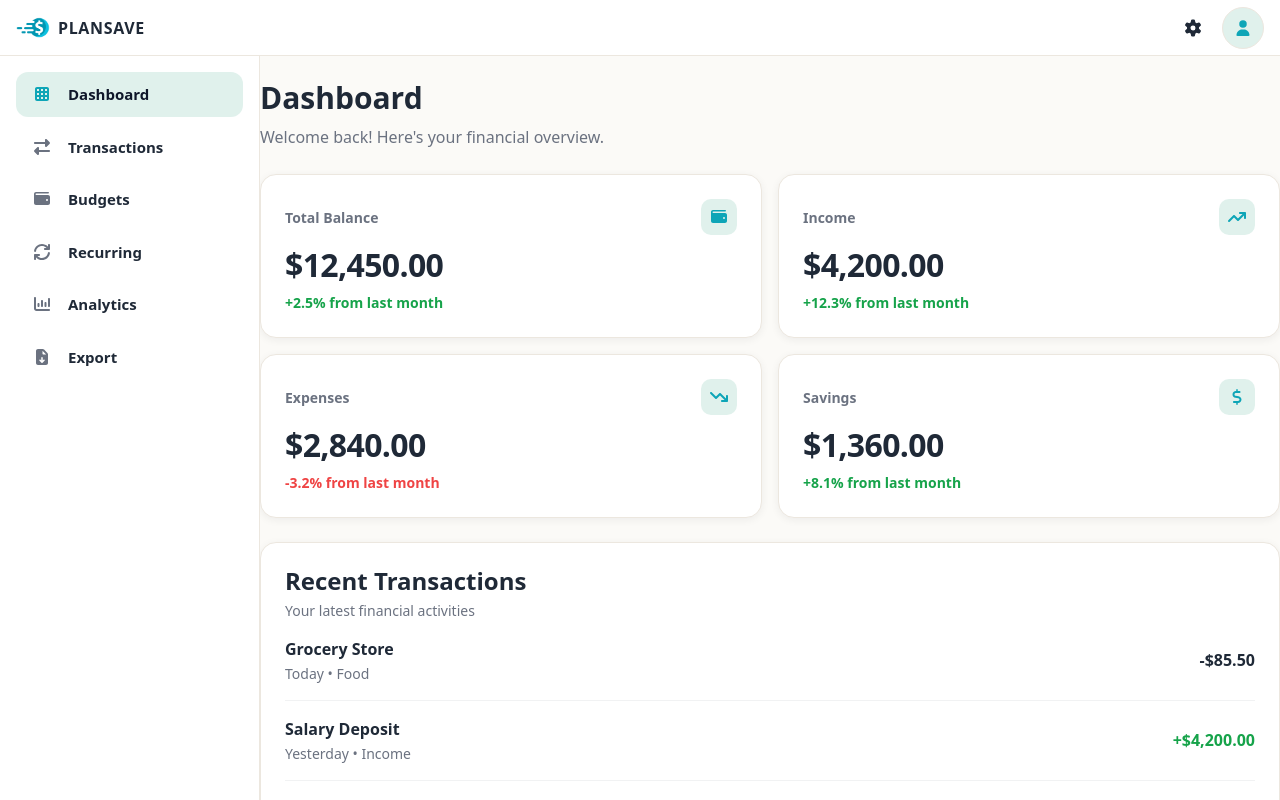
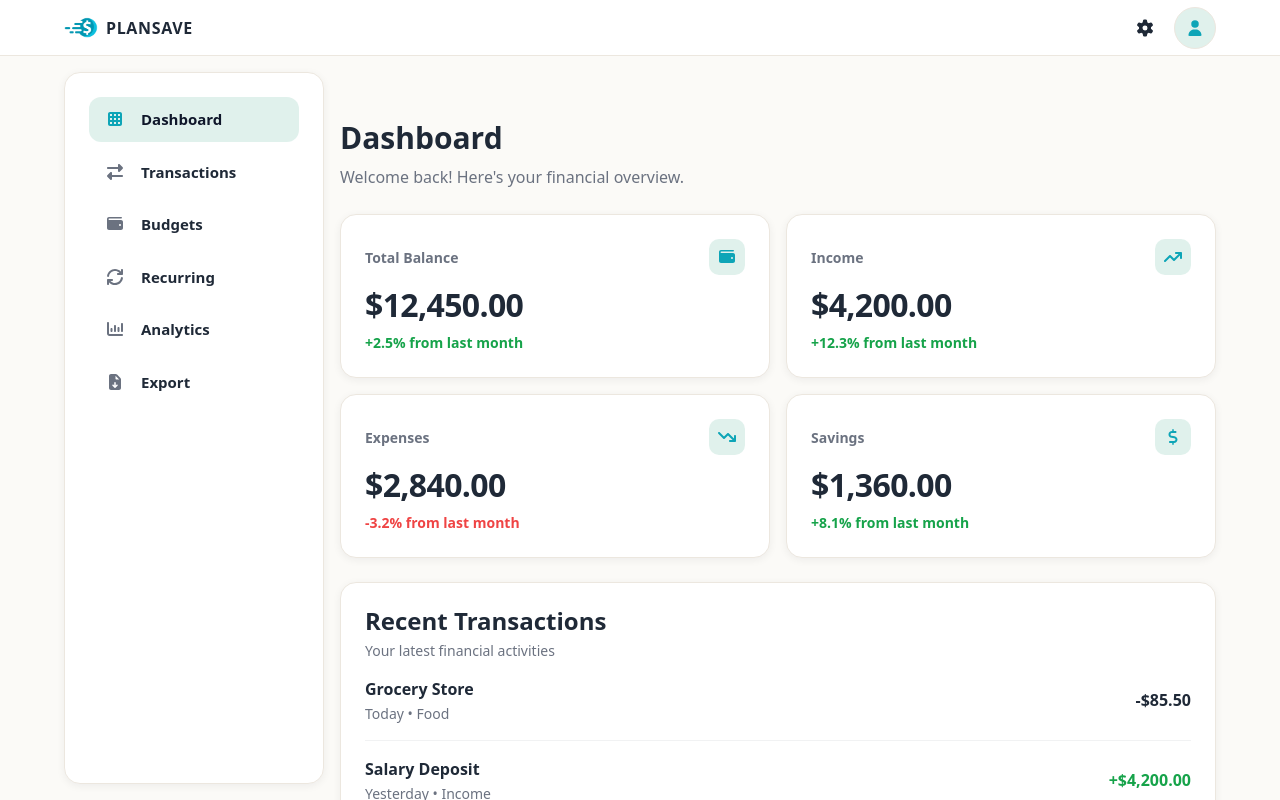
Before and after one commit to wandaazhar007/app-plansave, a React (Vite) app: page /app/dashboard in a window 1280 px wide. Shown: the top 800 px of the page. Built offline with nearby package versions, Linux system fonts and the light colour scheme; no server answers; sample sign-in values are in the browser's storage.

Commit message:
fixing layout sidebar

```diff
--- a/src/components/navbar/Navbar.module.scss
+++ b/src/components/navbar/Navbar.module.scss
@@ -8,8 +8,32 @@
   border-bottom: 0.1rem solid var(--ps-border);
   display: flex;
   align-items: center;
+}
+
+/* ✅ align dengan container + max width */
+.inner {
+  width: 100%;
+  height: 100%;
+  max-width: v.$container-max;
+  margin-inline: auto;
+
+  display: flex;
+  align-items: center;
   justify-content: space-between;
-  padding: 0 v.$space-4;
+
+  padding-inline: v.$container-padding;
+
+  @include r.up(md) {
+    padding-inline: 2.4rem;
+  }
+
+  @include r.up(lg) {
+    padding-inline: 3.2rem;
+  }
+
+  @include r.up(xl) {
+    padding-inline: 4rem;
+  }
 }
 
 .left {
--- a/src/components/navbar/Navbar.tsx
+++ b/src/components/navbar/Navbar.tsx
@@ -41,6 +41,7 @@ export default function Navbar({ onToggleSidebar }: Props) {
 
   return (
     <header className={styles.navbar}>
+      <div className={styles.inner}>
         <div className={styles.left}>
           <button
             type="button"
@@ -125,6 +126,7 @@ export default function Navbar({ onToggleSidebar }: Props) {
             </div>
           ) : null}
         </div>
+      </div>
     </header>
   );
 }
--- a/src/components/sidebar/Sidebar.module.scss
+++ b/src/components/sidebar/Sidebar.module.scss
@@ -23,34 +23,60 @@ $sidebar-w: 26rem;
   pointer-events: auto;
 }
 
+.inner {
+  width: 100%;
+  height: 100%;
+  max-width: v.$container-max;
+  margin-inline: auto;
+
+  display: flex;
+  align-items: center;
+  justify-content: space-between;
+
+  padding-inline: v.$container-padding;
+
+  @include r.up(md) {
+    padding-inline: 2.4rem;
+  }
+
+  @include r.up(lg) {
+    padding-inline: 3.2rem;
+  }
+
+  @include r.up(xl) {
+    padding-inline: 4rem;
+  }
+}
+
 .sidebar {
   width: $sidebar-w;
   background: var(--ps-surface);
-  border-right: 0.1rem solid var(--ps-border);
-  padding: v.$space-4;
-  height: calc(100dvh - var(--ps-navbar-h));
 
-  /* desktop: always visible */
-  display: none;
+  /* ✅ panel style (lebih clean) */
+  border: 0.1rem solid var(--ps-border);
+  border-radius: v.$radius-lg;
+  box-shadow: var(--ps-shadow-sm);
 
-  @include r.up(md) {
-    display: block;
-    position: sticky;
-    top: var(--ps-navbar-h);
-  }
+  padding: v.$space-6;
 
   /* mobile drawer */
   position: fixed;
   top: var(--ps-navbar-h);
   left: 0;
+  height: calc(100dvh - var(--ps-navbar-h));
   transform: translateX(-105%);
   transition: transform 180ms ease;
   z-index: 45;
   display: block;
 
+  /* desktop */
   @include r.up(md) {
+    position: sticky;
+    top: 0;
+
+    /* ✅ karena body padding 1.6rem atas+ bawah => 3.2rem */
+    height: calc(100dvh - var(--ps-navbar-h) - 3.2rem);
     transform: none;
-    position: sticky;
   }
 }
 
--- a/src/components/sidebar/Sidebar.tsx
+++ b/src/components/sidebar/Sidebar.tsx
@@ -31,6 +31,8 @@ export default function Sidebar({ isOpen = false, onClose }: Props) {
   return (
     <>
       {/* overlay (mobile) */}
+      <div className="inner">
+
         <div
           className={`${styles.overlay} ${isOpen ? styles.overlayOpen : ""}`}
           onClick={onClose}
@@ -63,6 +65,7 @@ export default function Sidebar({ isOpen = false, onClose }: Props) {
             ))}
           </nav>
         </aside>
+      </div>
     </>
   );
 }
--- a/src/pages/app/AppLayout.module.scss
+++ b/src/pages/app/AppLayout.module.scss
@@ -8,15 +8,50 @@
   flex-direction: column;
 }
 
+/*
+  ✅ KUNCI ALIGNMENT:
+  Body (sidebar + main) harus pakai max-width + padding-inline yang SAMA
+  dengan Navbar .inner supaya garis kiri/kanan sejajar.
+*/
 .body {
   flex: 1;
   display: flex;
-  min-height: calc(100dvh - var(--ps-navbar-h));
+  width: 100%;
+
+  max-width: v.$container-max;
+  margin-inline: auto;
+
+  /* same gutter system as Navbar */
+  padding-inline: v.$container-padding;
+
+  /* vertical breathing room (desktop) */
+  padding-block: v.$space-4;
+  gap: v.$space-4;
+
+  @include r.up(md) {
+    padding-inline: 2.4rem;
+  }
+
+  @include r.up(lg) {
+    padding-inline: 3.2rem;
+  }
+
+  @include r.up(xl) {
+    padding-inline: 4rem;
+  }
 }
 
 .main {
   flex: 1;
+  min-width: 0;
+  display: flex;
+  flex-direction: column;
   background: var(--ps-bg);
-  min-width: 0;
-  /* important for overflow content */
 }
+
+/* menggantikan .container.page yang sebelumnya membingungkan alignment */
+.content {
+  flex: 1;
+  padding: v.$space-6 0;
+  /* setara dengan .page */
+}
--- a/src/pages/app/AppLayout.tsx
+++ b/src/pages/app/AppLayout.tsx
@@ -25,7 +25,7 @@ export default function AppLayout() {
         <Sidebar isOpen={sidebarOpen} onClose={() => setSidebarOpen(false)} />
 
         <main className={styles.main}>
-          <div className="container page">
+          <div className={styles.content}>
             <Outlet />
           </div>
 
--- a/src/pages/dashboard/DashboardPage.tsx
+++ b/src/pages/dashboard/DashboardPage.tsx
@@ -38,10 +38,34 @@ type Tx = {
 
 export default function DashboardPage() {
   const stats: Stat[] = [
-    { label: "Total Balance", value: 12450, change: 2.5, icon: faWallet, kind: "up" },
-    { label: "Income", value: 4200, change: 12.3, icon: faArrowTrendUp, kind: "up" },
-    { label: "Expenses", value: 2840, change: -3.2, icon: faArrowTrendDown, kind: "down" },
-    { label: "Savings", value: 1360, change: 8.1, icon: faDollarSign, kind: "up" },
+    {
+      label: "Total Balance",
+      value: 12450,
+      change: 2.5,
+      icon: faWallet,
+      kind: "up",
+    },
+    {
+      label: "Income",
+      value: 4200,
+      change: 12.3,
+      icon: faArrowTrendUp,
+      kind: "up",
+    },
+    {
+      label: "Expenses",
+      value: 2840,
+      change: -3.2,
+      icon: faArrowTrendDown,
+      kind: "down",
+    },
+    {
+      label: "Savings",
+      value: 1360,
+      change: 8.1,
+      icon: faDollarSign,
+      kind: "up",
+    },
   ];
 
   const recent: Tx[] = [
@@ -52,10 +76,14 @@ export default function DashboardPage() {
   ];
 
   return (
+    // ✅ supaya sejajar dengan navbar (max-width + padding yang sama)
+    <div className="container page">
       <div className={styles.wrap}>
         <header className={styles.header}>
           <h1 className={styles.title}>Dashboard</h1>
-        <p className={styles.subtitle}>Welcome back! Here's your financial overview.</p>
+          <p className={styles.subtitle}>
+            Welcome back! Here's your financial overview.
+          </p>
         </header>
 
         <section className={styles.statsGrid} aria-label="Summary cards">
@@ -94,12 +122,15 @@ export default function DashboardPage() {
                 </div>
 
                 <div className={t.amount >= 0 ? styles.txAmountPos : styles.txAmountNeg}>
-                {t.amount >= 0 ? `+${formatUSD(t.amount)}` : `-${formatUSD(Math.abs(t.amount))}`}
+                  {t.amount >= 0
+                    ? `+${formatUSD(t.amount)}`
+                    : `-${formatUSD(Math.abs(t.amount))}`}
                 </div>
               </div>
             ))}
           </div>
         </section>
       </div>
+    </div>
   );
 }
--- a/src/styles/_globals.scss
+++ b/src/styles/_globals.scss
@@ -115,11 +115,33 @@ html:focus-within {
 }
 
 /* Container helper */
+// .container {
+//   width: 100%;
+//   max-width: v.$container-max;
+//   margin-inline: auto;
+//   padding-inline: v.$container-padding;
+// }
+
 .container {
   width: 100%;
   max-width: v.$container-max;
   margin-inline: auto;
+
+  /* mobile-first: kasih napas kanan-kiri */
   padding-inline: v.$container-padding;
+
+  /* desktop: tambah sedikit biar nggak mepet */
+  @include r.up(md) {
+    padding-inline: 2.4rem;
+  }
+
+  @include r.up(lg) {
+    padding-inline: 3.2rem;
+  }
+
+  @include r.up(xl) {
+    padding-inline: 4rem;
+  }
 }
 
 /* Simple page spacing */
--- a/src/styles/_variables.scss
+++ b/src/styles/_variables.scss
@@ -48,9 +48,10 @@ $line-normal: 1.5;
 $line-relaxed: 1.65;
 
 /* Layout */
-$container-max: 112rem;
-/* 1120px equivalent, but in rem */
-$container-padding: 1.6rem;
+$container-max: 120rem;
+
+/* ✅ ini harus kecil & konsisten untuk mobile */
+$container-padding: 2rem;
 
 /* App Color System (CSS variables) */
 :root {
```
Also changed, not shown: src/App.tsx (+0 -175 lines). Lines whose indentation alone changed are shown as unchanged.
